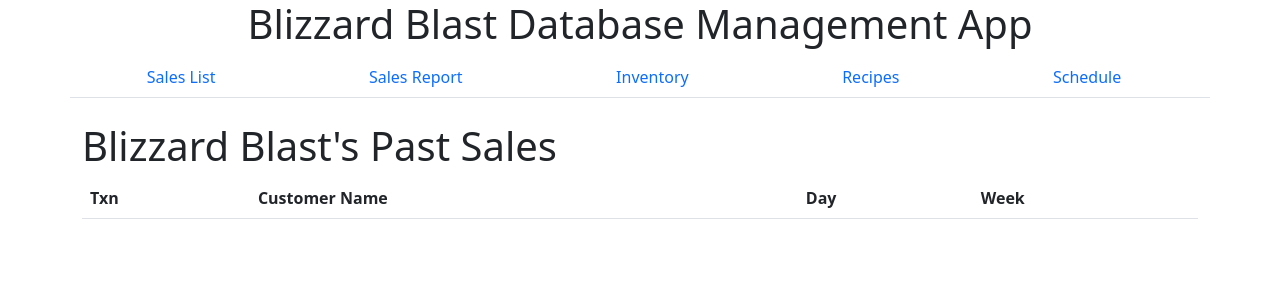
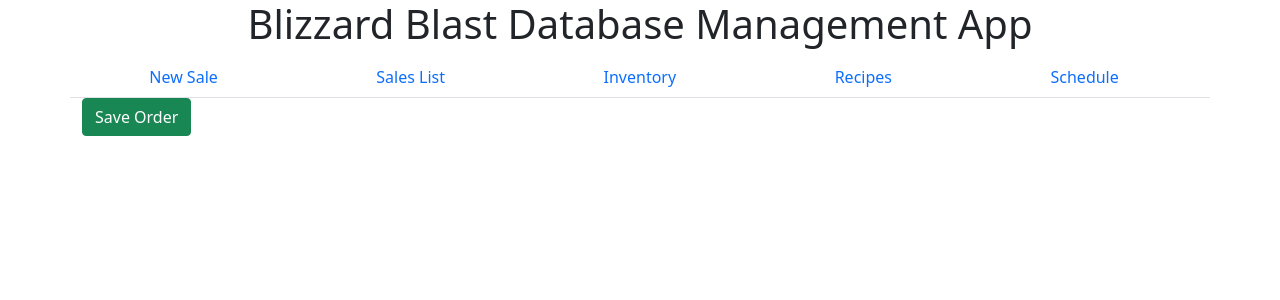
Before and after one commit to CoruscareGames/BlizzardBlast, a Django app: page / in a window 1280 px wide. Shown: the top 300 px of the page. Run offline with Django 3.2, Linux system fonts and the light colour scheme; data that the repository does not hold is empty; some libraries are stand-ins or nearby versions.

Commit message:
set up detail view page for each sale

```diff
--- a/Database_Manager/templates/Database_Manager/base.html
+++ b/Database_Manager/templates/Database_Manager/base.html
@@ -11,13 +11,12 @@
     <header>
         <h1 class="container d-flex justify-content-center">Blizzard Blast Database Management App</h1>
         <nav class="container nav nav-tabs nav-fill bg-white">
-            <a class="nav-link" href="{% url 'sales_list' %}">Sales List</a>
-            <a class="nav-link" href="{% url 'report' %}">Sales Report</a>
-            <a class="nav-link" href="{% url 'inventory' %}">Inventory</a>
-            <a class="nav-link" href="{% url 'recipes' %}">Recipes</a>
-            <a class="nav-link" href="{% url 'schedule' %}">Schedule</a>
+            <a class="nav-link" href="{% url 'manage_home' %}">New Sale</a>
+            <a class="nav-link" href="{% url 'manage_sales_list' %}">Sales List</a>
+            <a class="nav-link" href="{% url 'manage_inventory' %}">Inventory</a>
+            <a class="nav-link" href="{% url 'manage_recipes' %}">Recipes</a>
+            <a class="nav-link" href="{% url 'manage_schedule' %}">Schedule</a>
         </nav>
-        <br/>
 
     </header>
 
--- /dev/null
+++ b/Database_Manager/templates/Database_Manager/new_sale.html
@@ -0,0 +1,22 @@
+{% extends "Database_Manager/base.html" %}
+
+{% block title %}
+    New Sale
+{% endblock title %}
+
+{% block content %}
+    <form action="" method="POST">
+        {% csrf_token %}
+        {{ saleform }}
+        {{ ordersform }}
+        {{ milkshakeform }}
+        {{ customizationform }}
+        <button class="btn btn-success", type="submit", name="save", value="save">Save Order</button>
+    </form>
+
+    {% if confirmed %}
+        <h1 class="d-flex justify-content-center">Order Placed</h1>
+    {& else &}
+        <p></p>
+    {% endif %}
+{% endblock content %}
--- a/Database_Manager/templates/Database_Manager/sales_list.html
+++ b/Database_Manager/templates/Database_Manager/sales_list.html
@@ -18,7 +18,7 @@
         <tbody>
           {% for sale in sale %}
             <tr>
-              <th scope="row">{{ sale.txn }}</th>
+              <th scope="row"><a href="{{ sale.txn }}">{{ sale.txn }}</a></th>
               <td>{{ sale.customer_name }}</td>
               <td>{{ sale.day_date }}</td>
               <td>{{ sale.week_date.week_date }}</td>
--- a/Database_Manager/urls.py
+++ b/Database_Manager/urls.py
@@ -2,12 +2,10 @@ from django.urls import path
 from . import views
 
 urlpatterns = [
-    path('report/', views.report, name='report'),
-    path('inventory/', views.inventory, name='inventory'),
-    path('recipes/', views.recipes, name='recipes'),
-    path('schedule/', views.schedule, name='schedule'),
-    path('', views.sales_list, name='sales_list'),
-    path('inventory/create_ingredient', views.create_ingredient, name='create_ingredient'),
-    path('inventory/manage/<ingredient_name>', views.manage_ingredient, name='manage_ingredient'),
-    path('inventory/delete/<ingredient_name>', views.delete_ingredient, name='delete_ingredient'),
+    path('', views.new_sale, name='manage_home'),
+    path('inventory/', views.inventory, name='manage_inventory'),
+    path('recipes/', views.recipes, name='manage_recipes'),
+    path('schedule/', views.schedule, name='manage_schedule'),
+    path('sales_list/', views.sales_list, name='manage_sales_list'),
+    path('sales_list/<int:pk>', views.sale.as_view(), name='sale_details'),
 ]
--- a/Database_Manager/views.py
+++ b/Database_Manager/views.py
@@ -1,74 +1,15 @@
-from django.shortcuts import render, redirect
+from django.shortcuts import render
 from django.http import HttpResponse, HttpResponseRedirect
+from django.views.generic.detail import DetailView
 from .models import *
 from .forms import *
 
-# Form views
-def create_ingredient(request):
-    form = IngredientForm()
-    update = False
-    context = {
-        'form': form,
-        'update': update,
-    }
-
-    if request.method == 'POST':
-        form = IngredientForm(request.POST)
-
-        if form.is_valid():
-            form.save()
-            return redirect('inventory')
-
-    return render(request, 'Database_Manager/ingredient.html', context)
-
-
-def manage_ingredient(request, ingredient_name):
-    ingredient = Ingredient.objects.get(pk=ingredient_name)
-    form = IngredientForm(request.POST or None, instance=ingredient)
-    update = True
-    context = {
-        'ingredient': ingredient,
-        'form': form,
-        'update': update,
-    }
-
-    if form.is_valid():
-        form.save()
-        return redirect('inventory')
-
-    return render(request, 'Database_Manager/ingredient.html', context)
-
-
-def delete_ingredient(request, ingredient_name):
-    ingredient = Ingredient.objects.get(pk=ingredient_name)
-    ingredient.delete()
-
-    return redirect('inventory')
-
-
 # Select views
-def report(request):
-    context = {
-        'milkshake': Milkshake.objects.raw('''SELECT	recipe_name,
-                                                    COUNT(recipe_name)
-                                            FROM	milkshake
-                                            INNER JOIN orders on milkshake.milkshake_id = orders.milkshake_id
-                                            INNER JOIN sale on orders.txn = sale.txn
-                                            WHERE	week_date BETWEEN '2021-12-06' AND '2021-12-12'
-                                            GROUP BY recipe_name
-                                            ORDER BY COUNT(recipe_name) DESC
-                                            ''')
-    }
-    return render(request, 'Database_Manager/report.html')
+def new_sale(request):
+    return render(request, 'Database_Manager/new_sale.html')
 
 
 # List views
-def sales_list(request):
-    context = {
-        'sale': Sale.objects.all().order_by('-txn')
-    }
-    return render(request, 'Database_Manager/sales_list.html', context)
-
 def inventory(request):
     context = {
         'ingredient': Ingredient.objects.raw(''' SELECT	ingredient_name,
@@ -80,15 +21,20 @@ def inventory(request):
     return render(request, 'Database_Manager/inventory.html', context)
 
 
+def sales_list(request):
+    context = {
+        'sale': Sale.objects.all().order_by('-txn')
+    }
+    return render(request, 'Database_Manager/sales_list.html', context)
+
+
 def recipes(request):
     context = {
         'recipe': Recipe.objects.all(),
         'recipe_size': RecipeSize.objects.all(),
         'recipe_price': RecipePrice.objects.all(),
         'servings': Servings.objects.all(),
-        'servings_ingredients': Servings.objects.raw('SELECT DISTINCT ingredient_name, recipe_name FROM Servings'),
-        'servings_size': Servings.objects.raw('SELECT ingredient_name, servings, recipe_size, recipe_name FROM Servings'),
-
+        'servingsA': Servings.objects.raw('SELECT DISTINCT ingredient_name, recipe_name, recipe_size, servings FROM Servings'),
     }
     return render(request, 'Database_Manager/recipes.html', context)
 
@@ -100,3 +46,8 @@ def schedule(request):
         'week': Week.objects.all(),
     }
     return render(request, 'Database_Manager/schedule.html', context)
+
+# detail view for each individual sale
+class sale(DetailView):
+    model = Sale
+    template_name = 'Database_Manager/sale.html'
```
Also changed, not shown: Database_Manager/templates/Database_Manager/employees.html (added, +25 -0 lines), Database_Manager/templates/Database_Manager/inventory.html (+0 -9 lines), Database_Manager/templates/Database_Manager/recipes.html (+8 -13 lines), Database_Manager/templates/Database_Manager/sale.html (added, +46 -0 lines).
